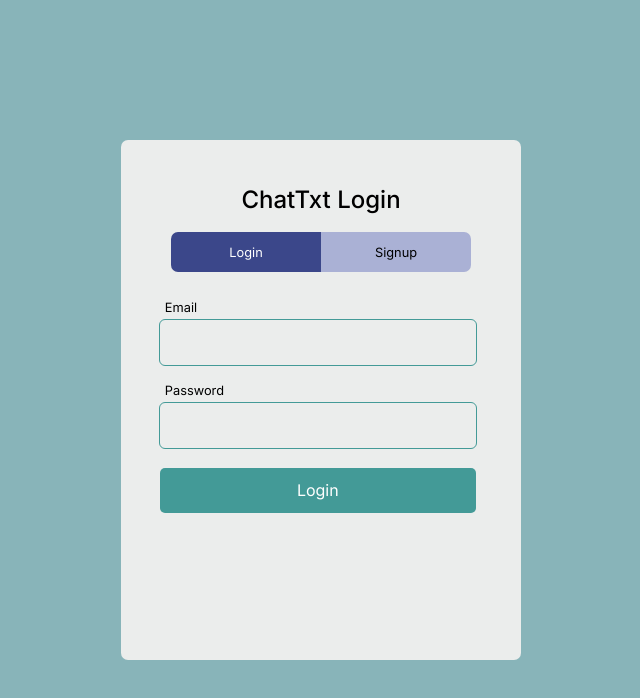
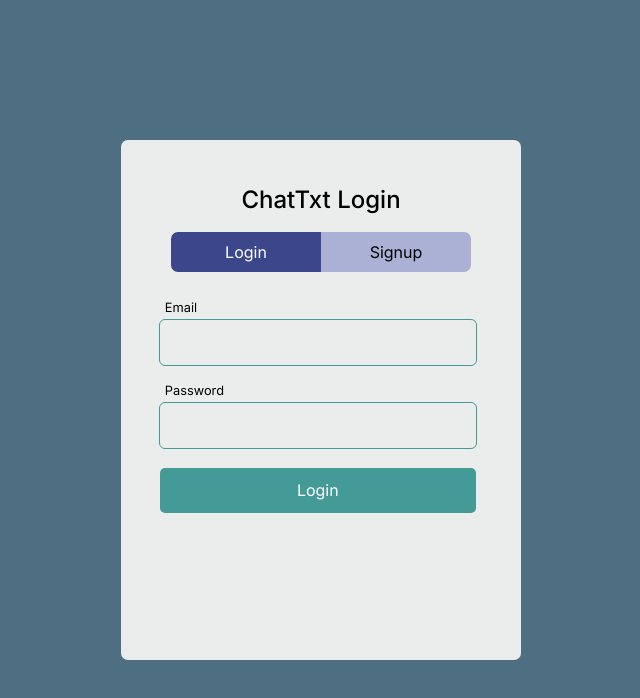
Before and after one commit to jahedev/WhatsAChat, a React (Vite) app: page / in a window 1280 px wide. Shown: the top 698 px of the page, without its empty margins (319-959 px from the left). Built offline with nearby package versions, Linux system fonts and the light colour scheme.

Commit message:
login bg color

```diff
--- a/src/UserAuthPage.tsx
+++ b/src/UserAuthPage.tsx
@@ -19,7 +19,6 @@ export default function UserAuthPage() {
       loginActive ? '' : 'selected'
     }`,
     shownForm: loginActive ? <Login /> : <Signup />,
-    submitBtnText: 'Login',
   }
 
   return (
--- a/src/assets/styles/login.scss
+++ b/src/assets/styles/login.scss
@@ -9,7 +9,7 @@ $border-radius: 7px;
   @include mx.flex-center-aj;
   width: 100vw;
   height: 100vh;
-  background-color: #88b4b9;
+  background-color: #4e6e81;
   color: black;
 
   &-dialog {
@@ -48,7 +48,7 @@ $border-radius: 7px;
       background-color: #aab1d5;
       color: black;
       font-family: Inter, Arial, Helvetica, sans-serif;
-      font-size: 0.8rem;
+      font-size: 1rem;
     }
 
     &-btn.login {
```
